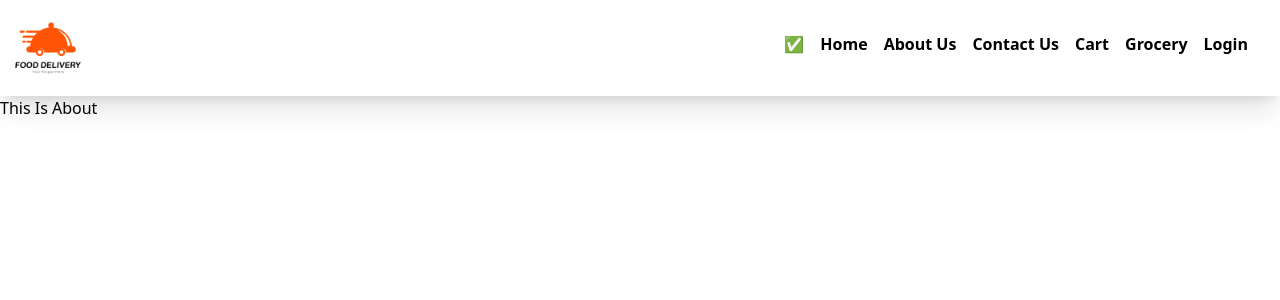
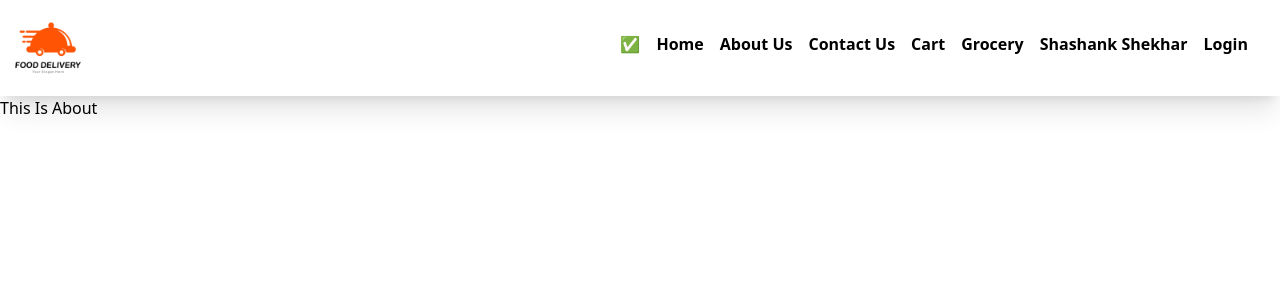
Before and after one commit to Shashankshekhar22/food-delivery, a React (Vite) app: page /about in a window 1280 px wide. Shown: the top 300 px of the page. Built offline with nearby package versions, Linux system fonts and the light colour scheme.

Commit message:
Passing Data Using Context

```diff
--- a/src/components/App.js
+++ b/src/components/App.js
@@ -1,4 +1,4 @@
-import React, { lazy, Suspense } from "react";
+import React, { lazy, Suspense, useEffect, useState } from "react";
 import ReactDOM from "react-dom/client";
 import Header from "./Header";
 import Body from "./Body";
@@ -7,15 +7,25 @@ import AboutUs from "./AboutUs";
 import ContactUs from "./ContactUs";
 import ErrorLayout from "./ErrorLayout";
 import RestaurantMenu from "./ResturantMenu";
+import UserContext from "../utils/UserContext";
 
 const Grocery = lazy(() => import("./Grocery"));
 
 const AppLayout = () => {
+  const [userName, setUserName] = useState("");
+  useEffect(() => {
+    const data = {
+      name: "Shashank Shekhar",
+    };
+    setUserName(data.name);
+  }, []);
   return (
-    <div>
-      <Header />
-      <Outlet />
-    </div>
+    <UserContext.Provider value={{ loggedInUser: userName, setUserName }}>
+      <div>
+        <Header />
+        <Outlet />
+      </div>
+    </UserContext.Provider>
   );
 };
 
--- a/src/components/Body.js
+++ b/src/components/Body.js
@@ -1,9 +1,10 @@
 import RestaurantCard, { vegRestaurantCard } from "./RestaurantCard";
-import { useEffect, useState } from "react";
+import { useContext, useEffect, useState } from "react";
 import { SWIGGY_URL } from "../utils/constants";
 import Shimmer from "./Shimmer";
 import { Link } from "react-router-dom";
 import useOnlineStatus from "../utils/useOnlineStatus";
+import UserContext from "../utils/UserContext";
 
 const Body = () => {
   // State Variable HOOKS
@@ -11,6 +12,7 @@ const Body = () => {
   const [filteredListOfRestaurant, setFilteredListOfRestaurant] = useState([]);
   const [searchText, setSearchText] = useState("");
   const RestaurantCardVeg = vegRestaurantCard(RestaurantCard);
+  const { loggedInUser, setUserName } = useContext(UserContext);
   useEffect(() => {
     fetchData();
   }, []);
@@ -23,7 +25,6 @@ const Body = () => {
         ?.restaurants;
     setFilteredListOfRestaurant(resConvertedData);
     setListOfRestaurant(resConvertedData);
-    console.log(filteredListOfRestaurant);
   };
   const onlineStatus = useOnlineStatus();
   if (!onlineStatus) {
@@ -41,8 +42,6 @@ const Body = () => {
               (restaurantData) => restaurantData.info.avgRating > 4
             );
             setFilteredListOfRestaurant(filteredList);
-
-            console.log(listOfRestaurants);
           }}
         >
           Top Rated Restaurant
@@ -76,6 +75,13 @@ const Body = () => {
         >
           Reset
         </button>
+        <input
+          type="text"
+          placeholder="Update User Name"
+          className="m-4 bg-white border border-slate-300 p-1 rounded-md shadow-sm focus:outline-none focus:border-sky-500 focus:ring-sky-500 focus:ring-1"
+          value={loggedInUser}
+          onChange={(event) => setUserName(event.target.value)}
+        />
       </div>
       <div className="flex flex-wrap">
         {filteredListOfRestaurant.map((responseData) => (
@@ -83,9 +89,6 @@ const Body = () => {
             to={"/restaurants/" + responseData?.info.id}
             key={responseData?.info.id}
           >
-            {console.log("VEGGGGG", responseData?.info?.veg)}
-            {/* <RestaurantCard resData={responseData} /> */}
-
             {responseData.info.veg ? (
               <RestaurantCardVeg resData={responseData} />
             ) : (
--- a/src/components/Header.js
+++ b/src/components/Header.js
@@ -1,11 +1,13 @@
 import image from "../../assets/images/food-delivery.jpg";
-import { useState } from "react";
+import { useContext, useState } from "react";
 import { Link } from "react-router-dom";
 import useOnlineStatus from "../utils/useOnlineStatus";
+import UserContext from "../utils/UserContext";
 
 const Header = () => {
   const [btnName, setBtnName] = useState("Login");
   const onlineStatus = useOnlineStatus();
+  const { loggedInUser } = useContext(UserContext);
   return (
     <div className="flex justify-between shadow-xl">
       <div>
@@ -29,6 +31,7 @@ const Header = () => {
           <li className="hover:text-blue-500">
             <Link to="/grocery">Grocery</Link>
           </li>
+          <li className="hover:text-blue-500 font-bold">{loggedInUser}</li>
           <button
             className="hover:text-blue-500"
             onClick={() => {
--- /dev/null
+++ b/src/utils/UserContext.js
@@ -0,0 +1,7 @@
+import { createContext } from "react";
+
+const UserContext = createContext({
+  loggedInUser: "Default user",
+});
+
+export default UserContext;
```
